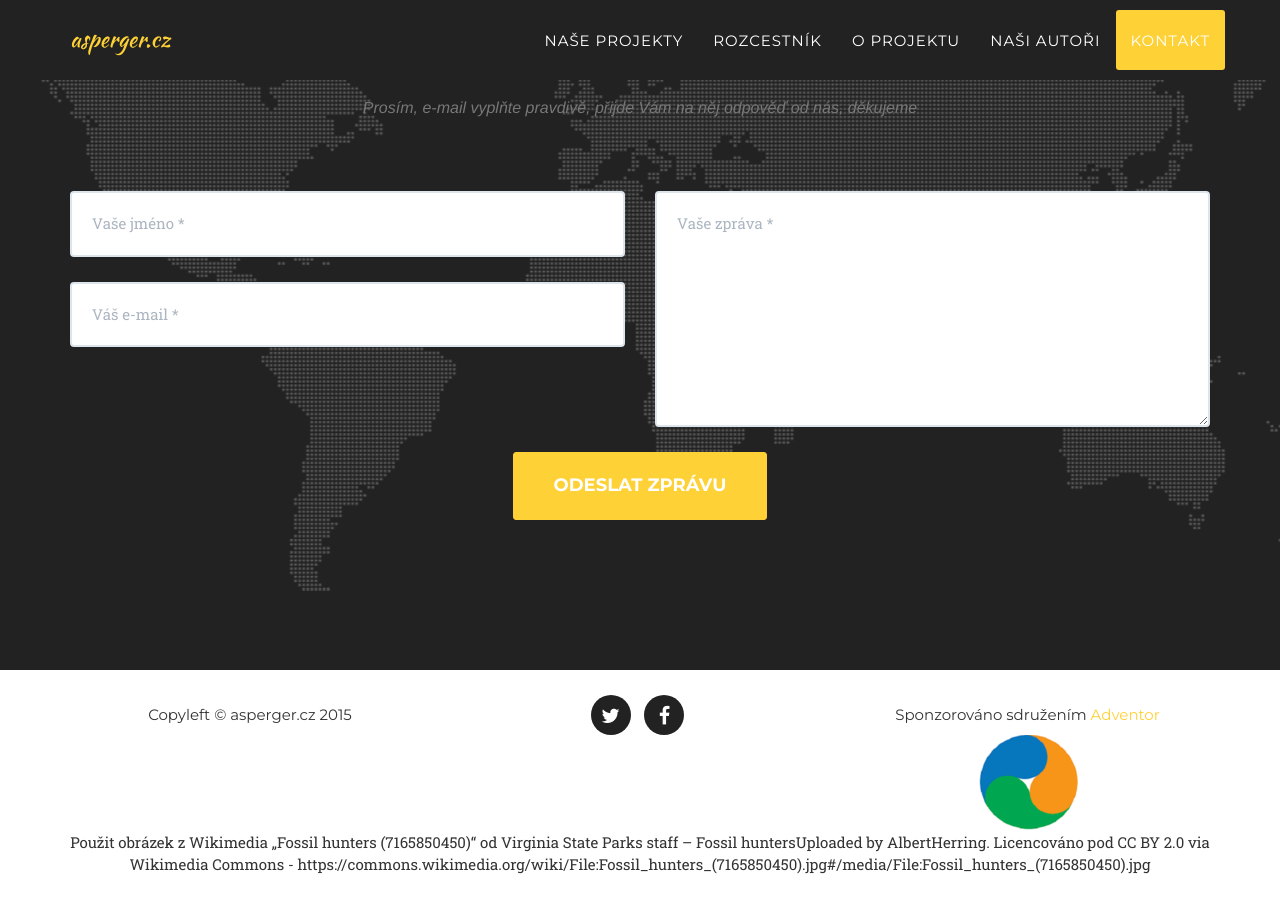
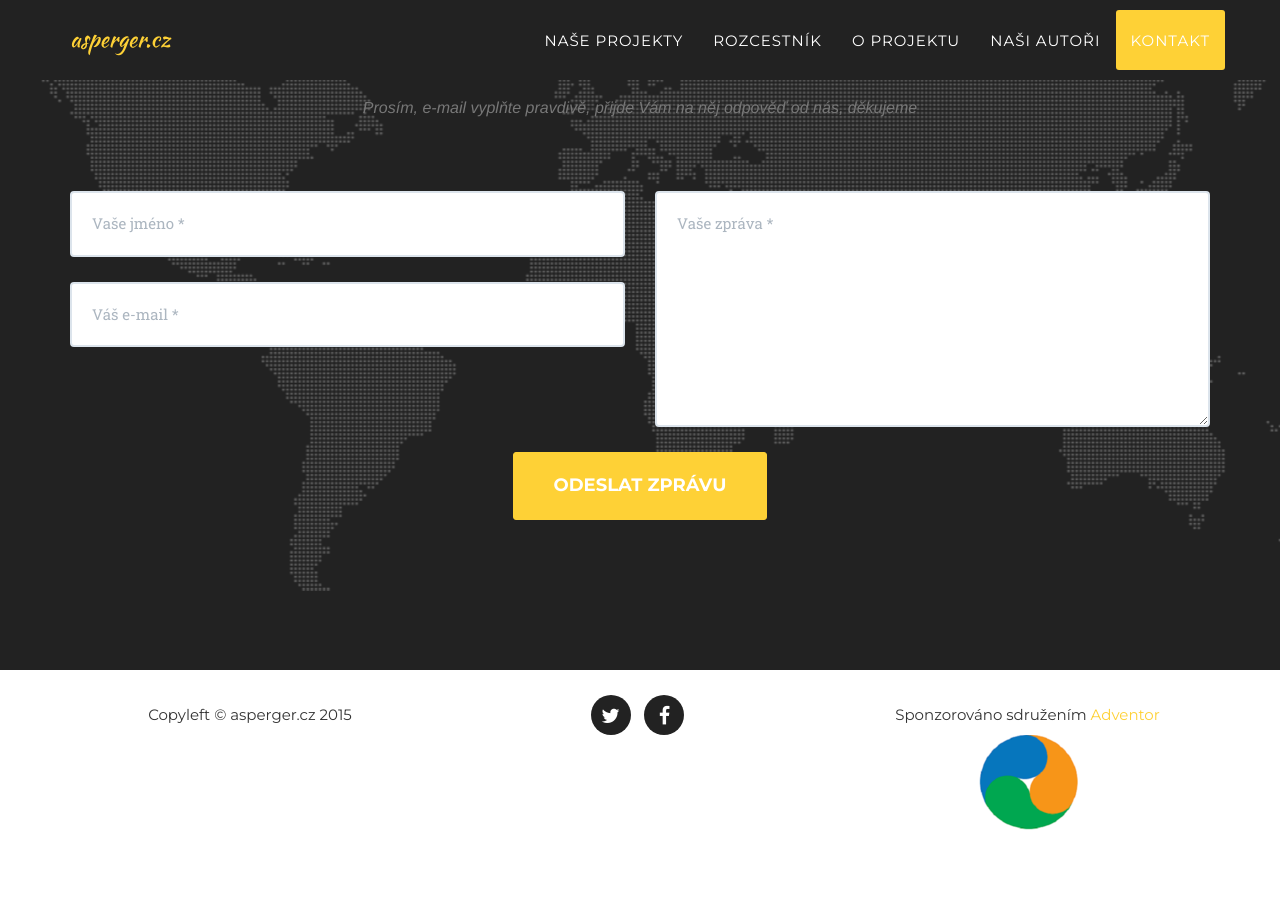
Before and after one commit to urbanecm/jekyll, a Jekyll site: the page built from index.html, in a window 1280 px wide and 900 px high, scrolled down 5164 px. Built offline with Jekyll 4.4.1, drawn with Linux system fonts in a browser that asks for light colours; some web fonts are replaced; after the commit the page ends 6021 px from its top, so only the background shows below that.

Commit message:
Remove copyright info

```diff
--- a/_includes/footer.html
+++ b/_includes/footer.html
@@ -19,8 +19,5 @@
                     </ul>
                 </div>
             </div>
-	    <div class="row">
-	    <span class=copyright">Použit obrázek z Wikimedia „Fossil hunters (7165850450)“ od Virginia State Parks staff – Fossil huntersUploaded by AlbertHerring. Licencováno pod CC BY 2.0 via Wikimedia Commons - https://commons.wikimedia.org/wiki/File:Fossil_hunters_(7165850450).jpg#/media/File:Fossil_hunters_(7165850450).jpg</span>
-	    </div>
         </div>
     </footer>
```
